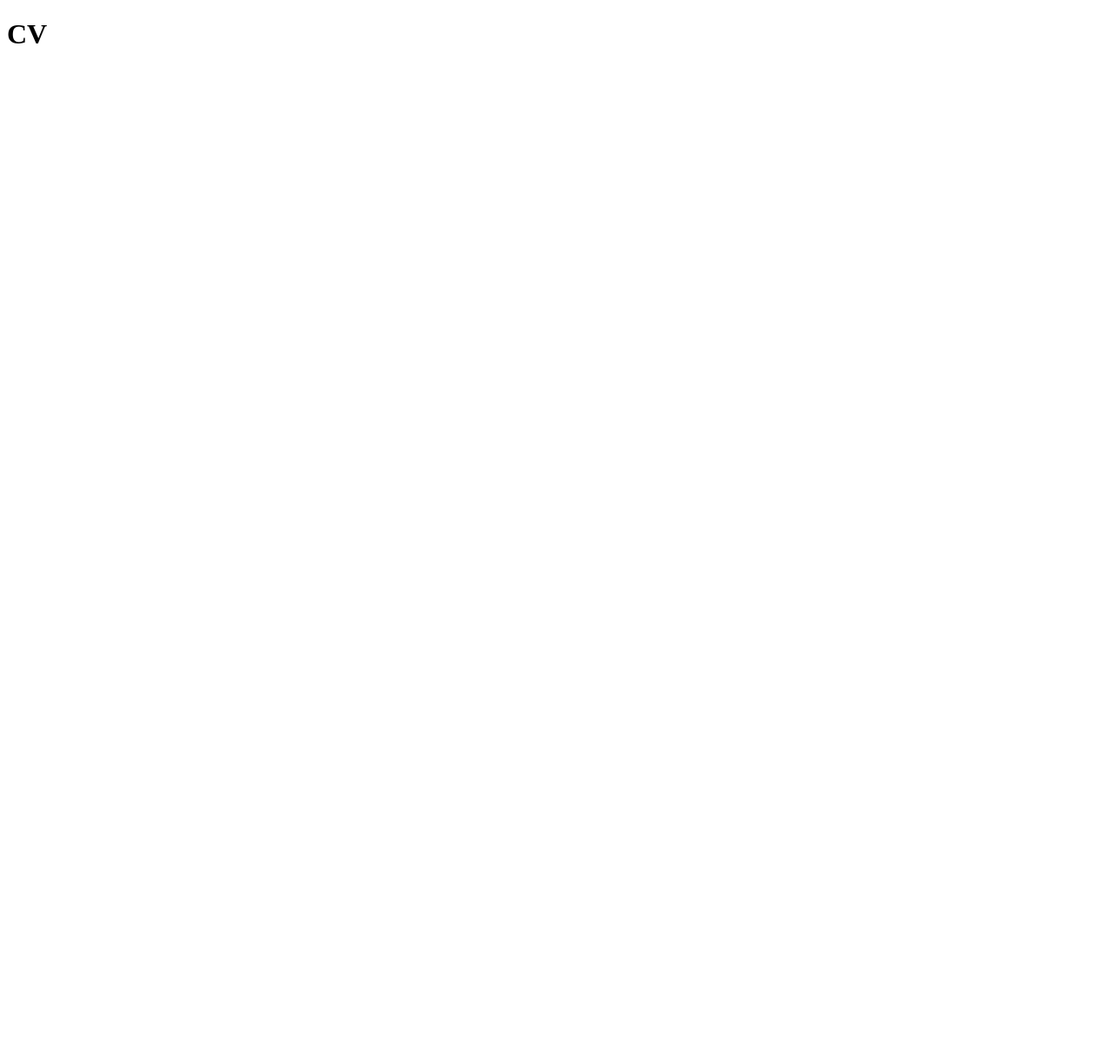
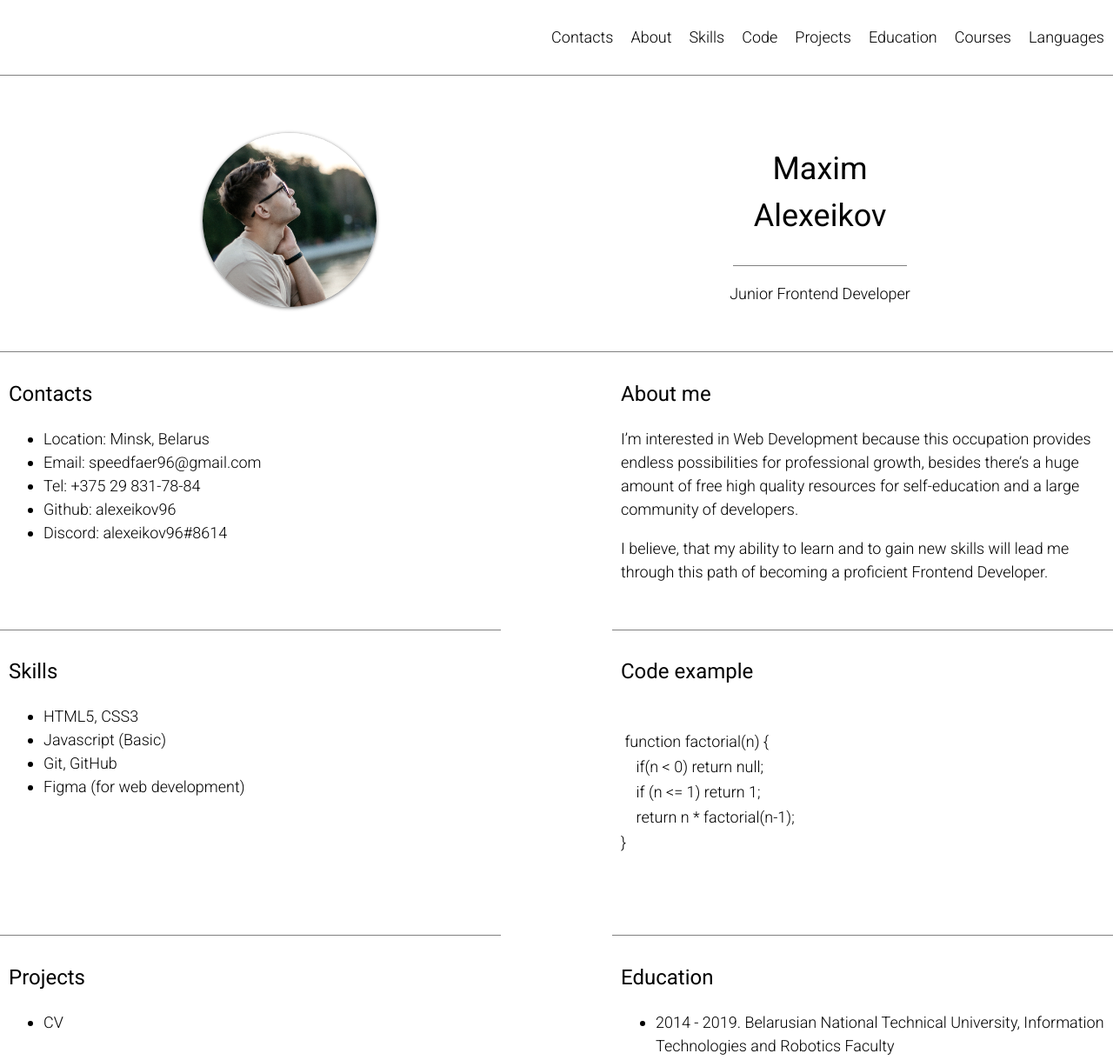
Before and after one commit to Alexeikov96/rsschool-cv-stage0, a plain HTML site: page index.html in a window 1280 px wide. Shown: the top 1219 px of the page at 87% size. Before the commit the page ends 800 px from the top, so only its background shows below. Drawn offline with Linux system fonts and the light colour scheme; files that its build step writes are made by us from their sources.

Commit message:
init: add project

```diff
--- a/index.html
+++ b/index.html
@@ -4,10 +4,104 @@
     <meta charset="UTF-8">
     <meta http-equiv="X-UA-Compatible" content="IE=edge">
     <meta name="viewport" content="width=device-width, initial-scale=1.0">
-    <link rel="stylesheet" href="style.css">
-    <title>Document</title>
+    <title>RSSchool CV</title>
+    <link rel="stylesheet" href="css/style.css">
+    <link href="https://fonts.googleapis.com/css?family=Roboto:300,400" rel="stylesheet">
 </head>
 <body>
-    <h1>CV</h1>
+    <header class="header">
+        <div class="container header-container">
+            <nav class="nav">
+                <ul class="nav-list">
+                    <li class="nav-item"><a href="#contacts" class="nav-link">Contacts</a></li>
+                    <li class="nav-item"><a href="#about" class="nav-link">About</a></li>
+                    <li class="nav-item"><a href="#skills" class="nav-link">Skills</a></li>
+                    <li class="nav-item"><a href="#code" class="nav-link">Code</a></li>
+                    <li class="nav-item"><a href="#projects" class="nav-link">Projects</a></li>
+                    <li class="nav-item"><a href="#education" class="nav-link">Education</a></li>
+                    <li class="nav-item"><a href="#courses" class="nav-link">Courses</a></li>
+                    <li class="nav-item"><a href="#languages" class="nav-link">Languages</a></li>
+                </ul>
+            </nav>
+        </div>
+    </header>
+    <main class="main">
+        <div class="container main-container">
+            <section class="section section-profile">
+                <img src="assets/img/photo.jpg" alt="my photo" class="profile-photo">
+                <div class="profile-title">
+                    <h1 class="section-title main-title">Maxim<br>Alexeikov</h1>
+                    <div class="line-1"></div>
+                    <h3 class="sub-title">Junior Frontend Developer</h3>
+                </div>
+            </section>
+            <section class="section" id="contacts">
+                <h2 class="section-title">Contacts</h2>
+                <ul class="section-list">
+                    <li class="section-item">Location: Minsk, Belarus</li>
+                    <li class="section-item">Email: <a href="mailto:speedfaer96gmail.com" title="email">speedfaer96@gmail.com</a></li>
+                    <li class="section-item">Tel: <a href="tel:+375298317884"></a>+375 29 831-78-84</li>
+                    <li class="section-item">Github: <a href="https://github.com/Alexeikov96" title="github">alexeikov96</a></li>
+                    <li class="section-item">Discord: <a href="https://discord.com/channels/697407561195978776/697407561900752898" title="discord">alexeikov96#8614</a></li>
+                </ul>
+            </section>
+            <section class="section" id="about">
+                <h2 class="section-title">About me</h2>
+                <p>I’m interested in Web Development because this occupation provides endless possibilities for professional growth, besides there’s a huge amount of free high quality resources for self-education and a large community of developers.</p>
+                <p>I believe, that my ability to learn and to gain new skills will lead me through this path of becoming a proficient Frontend Developer.</p>
+            </section>
+            <section class="section" id="skills">
+                <h2 class="section-title">Skills</h2>
+                <ul class="section-list">
+                    <li class="section-item">HTML5, CSS3</li>
+                    <li class="section-item">Javascript (Basic)</li>
+                    <li class="section-item">Git, GitHub</li>
+                    <li class="section-item">Figma (for web development)</li>
+                </ul>
+            </section>
+            <section class="section" id="code">
+                <h2 class="section-title">Code example</h2>
+                <pre class="pre">
+                    <code>
+ function factorial(n) {
+    if(n &lt; 0) return null;
+    if (n &lt;= 1) return 1;
+    return n * factorial(n-1);
+}
+                    </code>
+                </pre>
+            </section>
+            <section class="section" id="projects">
+                <h2 class="section-title">Projects</h2>
+                <ul class="section-list">
+                    <li class="section-item"><a href="https://Alexeikov96.github.io/rsschool-cv/">CV</a></li>
+                </ul>
+            </section>
+            <section class="section" id="education">
+                <h2 class="section-title">Education</h2>
+                <ul class="section-list">
+                    <li class="section-item">2014 - 2019. Belarusian National Technical University, Information Technologies and Robotics Faculty</li>
+                </ul>
+            </section>
+            <section class="section" id="courses">
+                <h2 class="section-title">Courses</h2>
+                <ul class="section-list">
+                    <li class="section-item">2022 - Present. RS Schools Course (JavaScript/Front-end. Stage 0)</li>
+                </ul>
+            </section>
+            <section class="section" id="languages">
+                <h2 class="section-title">Languages</h2>
+                <ul class="section-list">
+                    <li class="section-item">English – Pre intermediate (A2)</li>
+                </ul>
+            </section>
+        </div>
+    </main>
+    <footer class="footer">
+        <div class="container footer-container">
+            <div>© 2022 <a href="https://github.com/Alexeikov96" class="github">alexeikov96</a></div>
+            <a href="https://rs.school/js/" class="rss"></a>
+        </div>
+    </footer>
 </body>
 </html>
--- a/style.css
+++ b/style.css
@@ -0,0 +1,187 @@
+* {
+    box-sizing: border-box;
+}
+
+html {
+    scroll-behavior: smooth;
+  }
+
+body {
+    display: flex;
+    flex-direction: column;
+    justify-content: space-between;
+    min-width: 320px;
+    min-height: 100vh;
+    margin: 0;
+    padding: 0;
+    font-family: 'Roboto', sans-serif;
+    font-size: 18px;
+    font-weight: 300;
+    line-height: 1.5;
+
+}
+
+.container {
+    max-width: 1440px;
+    min-height: 50px;
+    margin: 0 auto;
+
+}
+
+/* style for header - start */
+.header {
+    border-bottom: 1px solid gray;
+  }
+
+.nav-list {
+    display: flex;
+    justify-content: flex-end;
+    align-items: center;
+    flex-wrap: wrap;
+    list-style: none;
+}
+
+.nav-link {
+    padding: 0 10px;
+    line-height: 50px;
+    color: black;
+    text-decoration: none;
+}
+
+.nav-link:hover {
+    font-size: 24px;
+    font-weight: 400;
+ }
+/* style for header - end */
+
+/* style for main - start */
+.main-container {
+    display: flex;
+    justify-content: space-between;
+    flex-wrap: wrap;
+}
+
+.section {
+    width: 45%;
+    padding: 10px;
+    padding-bottom: 35px;
+    border-bottom: 1px solid gray;
+}
+
+#courses, #languages {
+    border-bottom: none
+}
+
+.section-profile {
+    display: flex;
+    justify-content: space-around;
+    align-items: center;
+    flex-wrap: wrap;
+    padding: 50px 30px 35px;
+    width: 100%;
+    text-align: center;
+}
+
+.profile-photo {
+    width: 200px;
+    height: 200px;
+    object-fit: cover;
+    border-radius: 50%;
+    box-shadow: 0 1px 4px rgba(0, 0, 0, .6);
+    filter: grayscale(0.2) brightness(1.05);
+}
+
+.profile-photo:hover {
+    filter: none;
+}
+
+.profile-title {
+    display: flex;
+    flex-direction: column;
+    justify-content: space-around;
+    align-items: center;
+}
+
+.section-title {
+    font-size: 24px;
+    font-weight: 400;
+}
+
+.section-title.main-title {
+    font-size: 36px;
+    font-weight: 400;
+}
+
+.sub-title {
+    font-size: 18px;
+    font-weight: 300;
+}
+
+.line-1 {
+    width: 200px;
+    height: 1px;
+    background-color: gray;
+}
+
+.section-item a {
+    color: black;
+    text-decoration: none;
+}
+
+.section-item a:hover {
+    font-weight: 400;
+}
+
+.pre {
+    margin: 0;
+}
+
+code {
+    font-family: 'Roboto', sans-serif;
+    font-size: 18px;
+    font-weight: 300;
+}
+/* style for main - end */
+
+/* style for footer - start */
+.footer {
+    background-color: white;
+    padding: 20px;
+    border-top: 1px solid gray;
+  }
+
+  .footer-container {
+    display: flex;
+    justify-content: space-between;
+    align-items: center;
+    margin: 0 auto;
+  }
+
+.github {
+    color: black;
+    text-decoration: none;
+}
+
+.github:hover {
+    font-weight: 400;
+}
+
+.rss {
+    width: 121px;
+    height: 45px;
+    background-image: url('/assets/icon/rss.svg');
+    background-size: contain;
+    background-repeat: no-repeat;
+  }
+  /* style for footer - end */
+
+/* Adaptive */
+@media (max-width: 768px) {
+    .section {
+      width: 100%;
+    }
+
+    #courses, #languages {
+        border-bottom: 1px solid gray;
+    }
+  }
```
Also changed, not shown: assets/icon/rss.svg (added), assets/img/photo.jpg (added).
